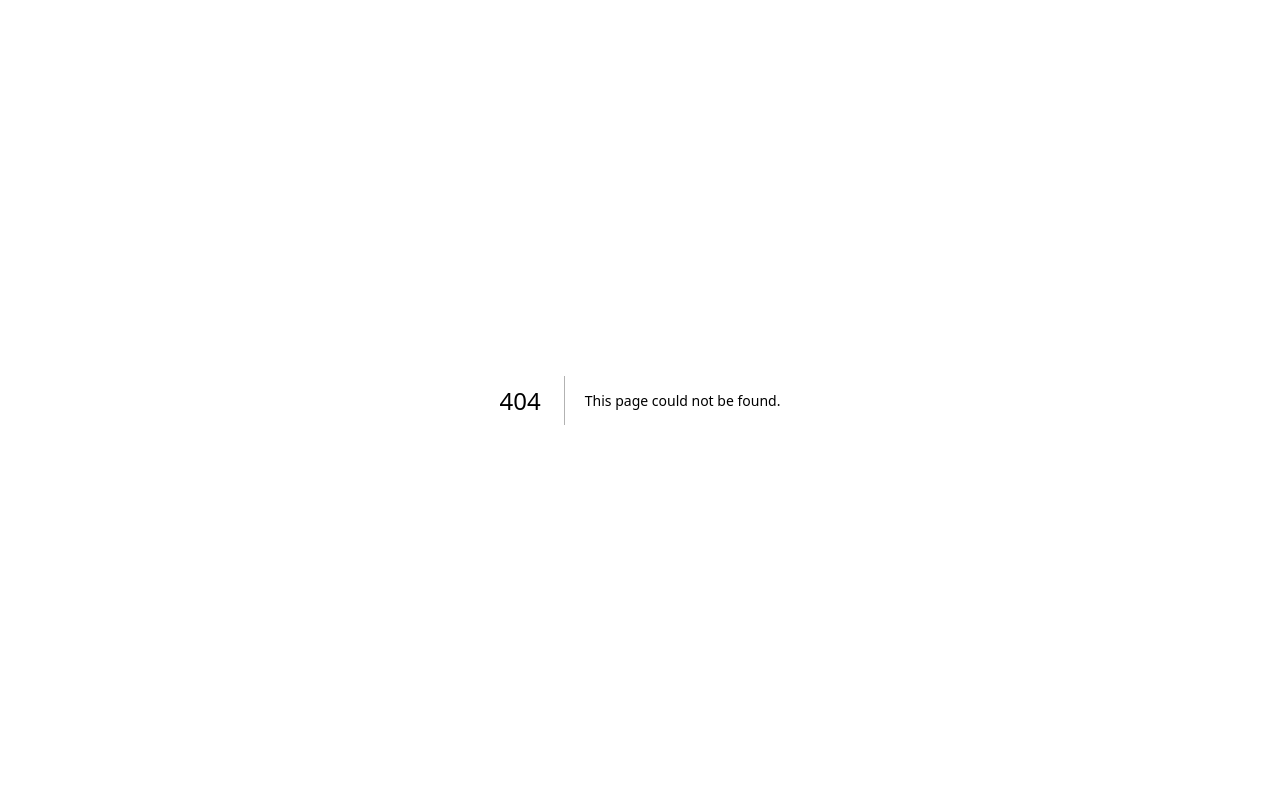
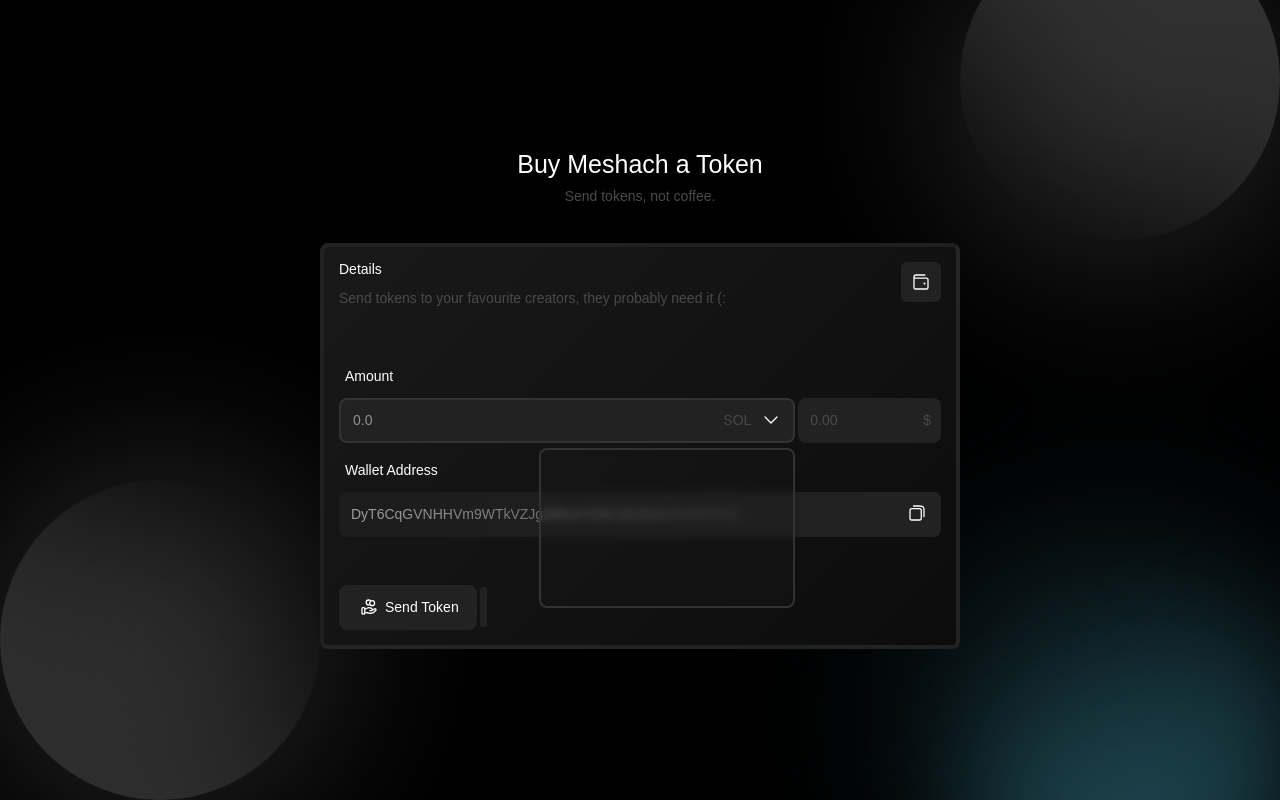
Before and after one commit to Nsude/buymeatoken, a Next.js app: page /donate/1 in a window 1280 px wide. Before the commit this address had no page. Built offline with nearby package versions, Linux system fonts and the light colour scheme; a web font is replaced by a local one.

Commit message:
donate ui almost donw

```diff
--- /dev/null
+++ b/app/donate/[userID]/page.tsx
@@ -0,0 +1,56 @@
+"use client";
+
+import { useRouter } from "next/navigation";
+import PrimaryButton from "../../../components/buttons/PrimaryButton";
+import Logo from "../../../components/global/Logo";
+import WalletIcon from "../../../public/icons/WalletIcon";
+import { useState } from "react";
+import DonationCard from "../../../components/donate/DonationCard";
+
+export default function Donate() {
+  const router = useRouter();
+  const [isLoading, setIsLoading] = useState(false);
+
+  const handleSignIn = async () => {
+    setIsLoading(true);
+
+    // connect wallet logic
+    await new Promise((resolve) => setTimeout(resolve, 2000));
+
+    // reroute
+    router.push('/dashboard');
+    setTimeout(() => {
+      setIsLoading(false);
+    }, 1000)
+  }
+
+  return (
+    <div className="h-screen w-full relative overflow-clip flex flex-col items-center
+    justify-center">
+      <div className="relative h-full w-full flex flex-col
+        justify-center items-center gap-y-[2.5rem] overflow-clip z-5 bg-black/15
+        backdrop-blur-[100px]">
+        <div className="flex flex-col items-center gap-y-[0.75rem]">
+          <span className="text-title">Buy Meshach a Token</span>
+          <span className="text-label-gray">Send tokens, not coffee.</span>
+        </div>
+
+        <div className="relative z-10 w-[80%] md:w-[60%] xl:w-[50%] 2xl:w-[33%]">
+          <DonationCard
+            handleSubmit={() => { }}
+          />
+        </div>
+      </div>
+
+      {/* Blops */}
+      <span className="absolute bottom-0 left-0 w-[25%] aspect-square
+      bg-label-gray/80 rounded-full" />
+
+      <span className="absolute -top-[10%] right-0 w-[25%] aspect-square
+      bg-label-gray/80 rounded-full" />
+
+      <span className="absolute -bottom-[15%] right-0 w-[25%] aspect-square
+        bg-accent-blue/40 rounded-full blur-[60px]" />
+    </div>
+  )
+}
--- /dev/null
+++ b/components/donate/DonationCard.tsx
@@ -0,0 +1,73 @@
+"use client";
+
+import WalletIcon from "../../public/icons/WalletIcon";
+import WithdrawIcon from "../../public/icons/WithdrawIcon";
+import PrimaryButton from "../buttons/PrimaryButton";
+import CopyButton from "../dashboard/CopyButton";
+import CustomInputElement from "../global/CustomInput";
+import DropdownMenu from "./DropdownMenu";
+
+interface Props {
+  handleSubmit: () => void;
+}
+
+export default function DonationCard(
+  {
+    handleSubmit,
+  }: Props
+) {
+  return (
+    <div className="relative w-full h-fit bg-card-bg-gradient rounded-[8px] p-[0.9375rem]
+    border-4 border-border-dark-gray/50">
+      {/* card icon */}
+      <span className="absolute right-[0.9375rem] top-[0.9375rem] h-[2.5rem] w-[2.5rem]
+      bg-dark-gray rounded-[6px] flex items-center justify-center z-10">
+        <WalletIcon />
+      </span>
+
+      {/* Header */}
+      <div className="flex flex-col gap-y-[0.9375rem] mb-[4rem]">
+        <span>Details</span>
+        <span className="text-label-gray text-wrap w-[80%]">
+          Send tokens to your favourite creators, they probably need it {'(:'}
+        </span>
+      </div>
+
+      {/* Inputs */}
+      <div className="flex flex-col gap-y-[1.25rem] mb-[3rem]">
+        {/* Input 1 */}
+        <div className="flex items-end gap-x-[3px]">
+          <CustomInputElement
+            placeHolder="0.0"
+            label="Amount"
+            value=""
+            handleChange={() => { }}
+            addon={<DropdownMenu />}
+          />
+          <div className="w-[30%] h-[2.8125rem] rounded-[8px] px-[0.75rem] bg-dark-gray relative flex items-center text-label-gray">
+            <span>0.00</span>
+            <span className="absolute right-1.5 top-1/2 -translate-1/2">$</span>
+          </div>
+        </div>
+
+        {/* Input 2 */}
+        <div className="flex items-end gap-x-[3px]">
+          <CustomInputElement
+            placeHolder="type here"
+            label="Wallet Address"
+            value="DyT6CqGVNHHVm9WTkVZJg3Mw4YQ9C9jh3MAx5rKkPPM2"
+            handleChange={() => { }}
+            readonly={true}
+            addon={<CopyButton />}
+          />
+        </div>
+      </div>
+
+      <PrimaryButton
+        label="Send Token"
+        Icon={<WithdrawIcon />}
+        handleClick={handleSubmit}
+      />
+    </div>
+  )
+}
--- /dev/null
+++ b/components/donate/DropdownMenu.tsx
@@ -0,0 +1,20 @@
+"use client";
+
+import DropdownIcon from "../../public/icons/DropdownIcon";
+
+export default function DropdownMenu() {
+  return (
+    <div className="relative">
+      <button className="flex items-center gap-x-2">
+        <span className="text-label-gray">SOL</span>
+        <DropdownIcon />
+      </button>
+
+      <div className="absolute w-[16rem] h-[10rem] rounded-[8px] border-2
+      border-border-dark-gray right-[-0.75rem] top-[2.5rem] bg-dark-gray/20
+      backdrop-blur-[4px]">
+
+      </div>
+    </div>
+  )
+}
```
